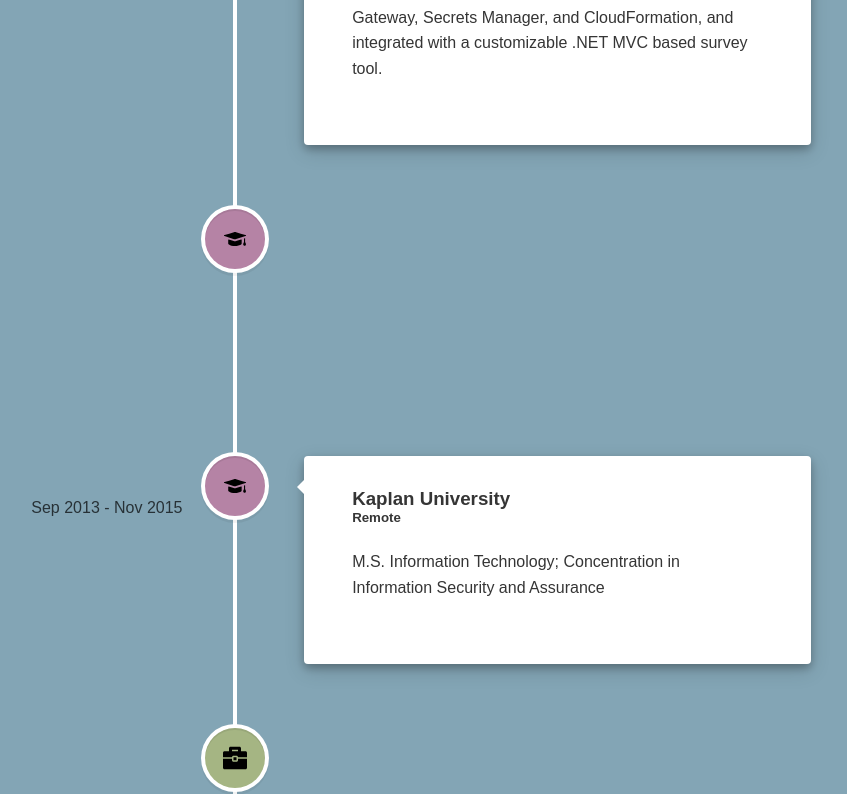
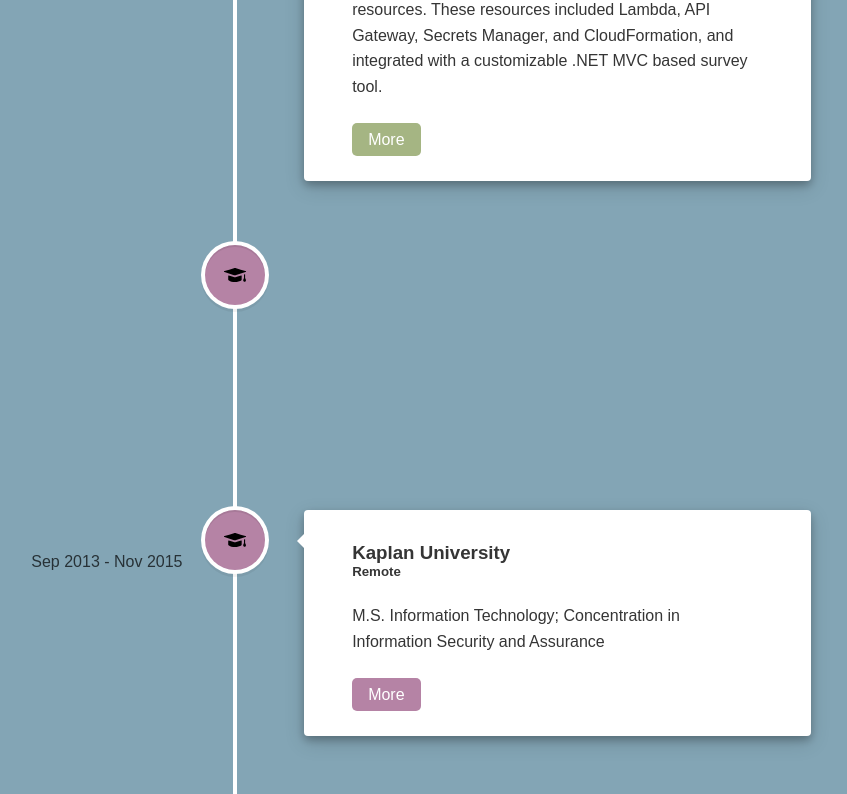
Before and after one commit to Chris-Marasco/resume-portfolio, a React (Create React App) app in the folder resume/: page / in a window 1280 px wide. Shown: the part 1160-1954 px from the top of the page, without its empty margins (405-1252 px from the left). Built offline with nearby package versions, Linux system fonts and the light colour scheme.

Commit message:
card button changes

```diff
--- a/resume/src/Resume.css
+++ b/resume/src/Resume.css
@@ -90,19 +90,19 @@
 }
 
 .workButton {
-  background-color: #06d6a0;
+  background-color: #A5B583;
 }
 
 .workButton:hover {
-  background-color: #0ac593;
+  background-color: #64704c;
 }
 
 .schoolButton {
-  background-color: #f9c74f;
+  background-color: #B583A5;
 }
 
 .schoolButton:hover {
-  background-color: #f3bc3c;
+  background-color: #7a516d;
 }
 
 .wrapper {
--- a/resume/src/data.js
+++ b/resume/src/data.js
@@ -4,7 +4,7 @@
     title: "Software Engineer Full Stack",
     location: "Remote",
     description: "Worked with developing and maintaining software for the Cold Storage supply chain. This included working with AWS services like: Lambda Functions, Cloud Formation, Api Gateway, Secrets Manager, DynamoDB, and RDS. Node.js, TypeORM, PostgreSQL, and Typescript on the back end. The front end was Angular.",
-    buttonText: "",
+    buttonText: "More",
     date: "November 2021 - August 2022",
     icon: "work",
   },
@@ -13,7 +13,7 @@
     title: "Software Developer Engineer",
     location: "Rochester, NY",
     description:  "Worked on a care provider management product using .NET Web Forms that focused on improving the life of individuals with intellectual or developmental disabilities. Was also responsible for a data warehouse and business intelligence platform that utilized .NET MVC, as well as implementing and designing a project which    utilized AWS resources. These resources included Lambda, API Gateway, Secrets Manager, and    CloudFormation, and integrated with a customizable .NET MVC based survey tool.",
-    buttonText: "",
+    buttonText: "More",
     date: "January 2018 - Nov 2020",
     icon: "work",
   },
@@ -22,7 +22,7 @@
     title: "Firehose Project",
     location: "Remote",
     description: "Refined skills in full stack web development.",
-    buttonText: "",
+    buttonText: "More",
     date: "Jan 2017 - Jan 2018",
     icon: "school",
   },
@@ -31,7 +31,7 @@
     title: "Kaplan University",
     location: "Remote",
     description: "M.S. Information Technology; Concentration in Information Security and Assurance",
-    buttonText: "",
+    buttonText: "More",
     date: "Sep 2013 - Nov 2015",
     icon: "school",
   },
@@ -40,7 +40,7 @@
     title: "System Administrator",
     location: "Rochester, NY",
     description: "Application Support for public development and production VMware-based virtualized environments using Microsoft Server and Microsoft SQL Server, along with other maintenance and script-based tasks.",
-    buttonText: "",
+    buttonText: "More",
     date: "Sep 2013 - Nov 2015",
     icon: "work",
   },
@@ -51,13 +51,14 @@
     description: "Responsible for closing day-to-day service tickets and looked for opportunities to make these tasks easier through scripting. Provided hardware and software technical support for end-users",
     date: "Apr 2013 - Jun 2013",
     icon: "work",
+    buttonText: "More",
   },
   {
     id: 7,
     title: "Rochester Institute of Technology",
     location: "Rochester NY",
     description: "B.S. Information Technology; Minor in Criminal Justice",
-    buttonText: "",
+    buttonText: "More",
     date: "Sep 2007 - Nov 2012",
     icon: "school",
   },
```
